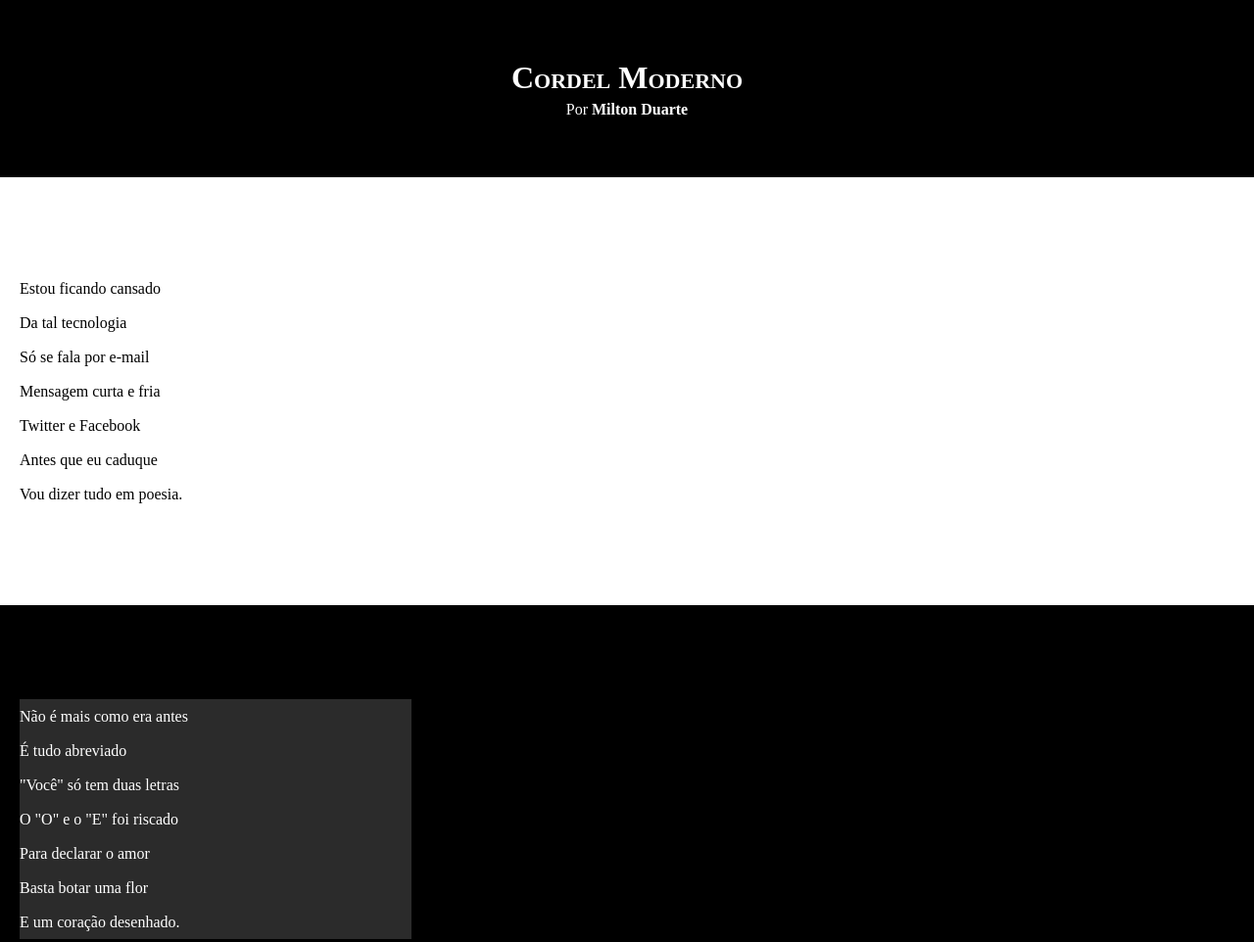
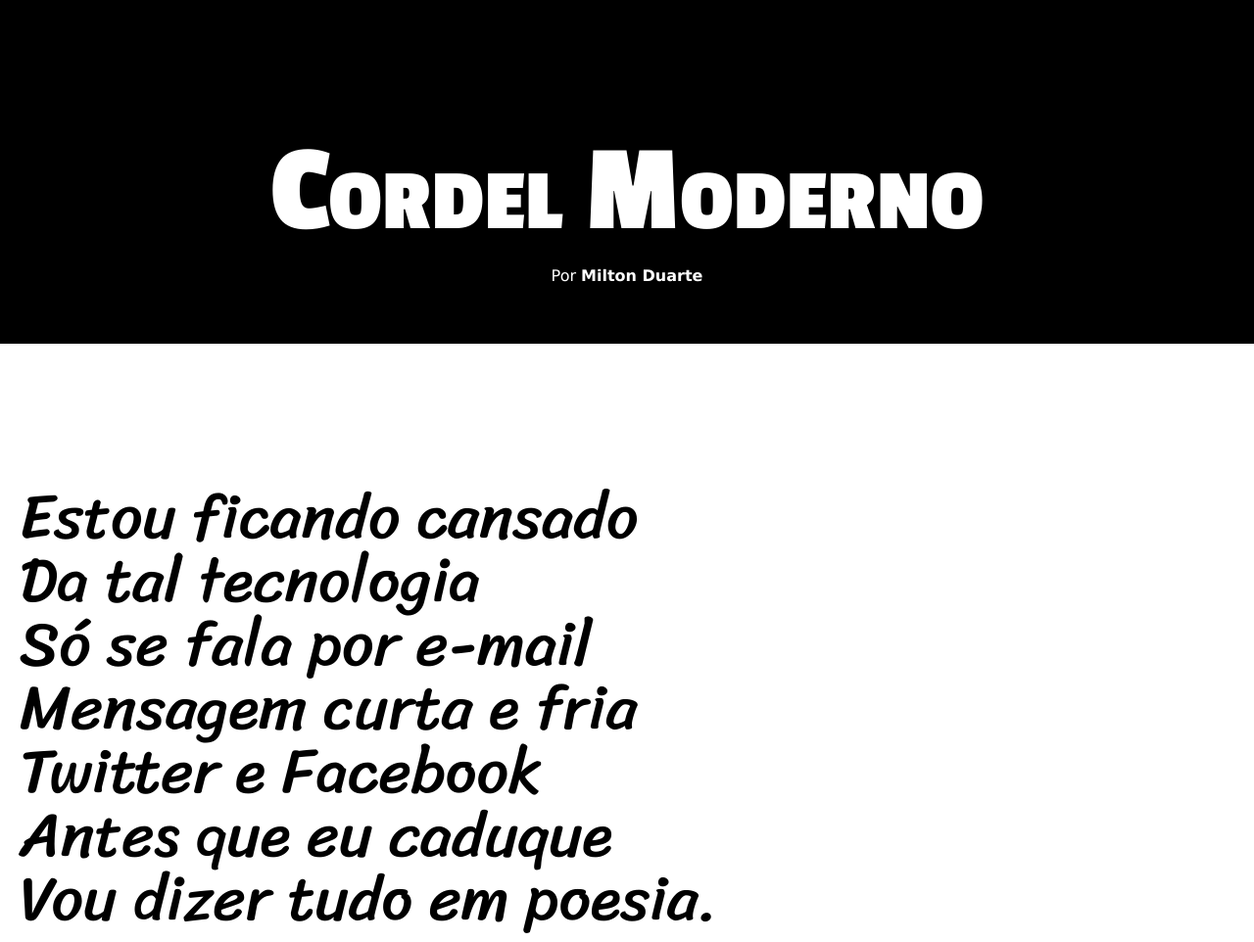
Before and after one commit to LucasGuilhermedev/Projeto-cordel, a plain HTML site: page index.html in a window 1280 px wide. Shown: the top 962 px of the page at 98% size. Drawn offline with Linux system fonts and the light colour scheme.

Commit message:
fontes adicionadas e configuradas

```diff
--- a/style.css
+++ b/style.css
@@ -1,4 +1,12 @@
 @charset "UTF-8";
+
+@import url('https://fonts.googleapis.com/css2?family=Passion+One:wght@400;700;900&family=Sriracha&display=swap');
+@import url('https://fonts.googleapis.com/css2?family=Sriracha&display=swap');
+:root{
+    --fonte1: Verdana, Geneva, Tahoma, sans-serif;
+    --fonte2: 'passion One', cursive;
+    --fonte3: 'Sriracha', cursive;
+}
 
 body{
     margin: 0px;
@@ -8,6 +16,7 @@ body{
 html, body{
     min-height: 100%;
     background-color: rgb(129, 129, 129);
+    font-family: var(--fonte1);
 }
 
 header{
@@ -17,6 +26,7 @@ header{
   padding-top: 1vh;
   padding-bottom: 60px;
   padding-top: 30px;
+
 }
 
 header > h1{
@@ -24,6 +34,8 @@ header > h1{
     font-variant: small-caps;
     padding-top: 10px;
     margin-bottom: 5px;
+    font-family: var(--fonte2);
+    font-size: 10vw;
 }
 
 header > p{
@@ -43,8 +55,11 @@ header a:hover, footer a:hover{
 section{
     padding-top: 10vh;
     padding-bottom: 10vh;
-    line-height: 35px;
+    line-height: 65px;
     padding-left: 20px;
+    font-family: var(--fonte3);
+    font-size: 5vw;
+
 }
 
 section.normal{
@@ -58,8 +73,9 @@ section.imagem{
 }
 
 section.imagem > p{
-    width: 400px;
     background-color: rgb(43, 43, 43);
+    display: inline-block;
+    padding: 9px;
 }
 
 footer{
```
